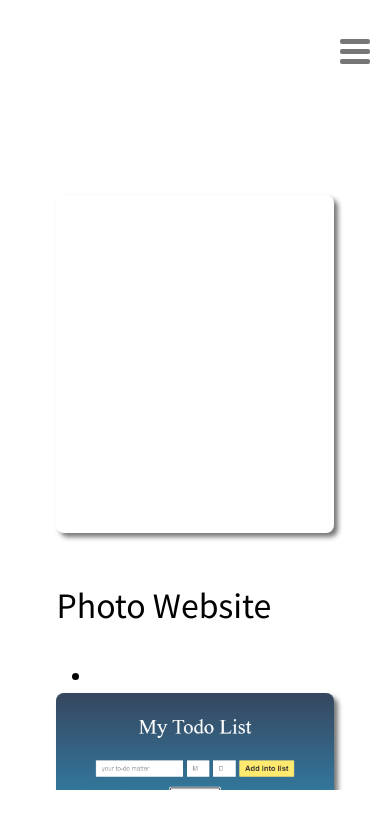
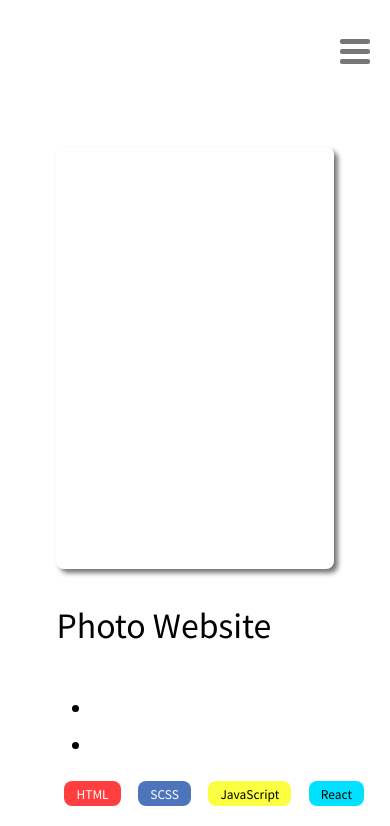
Before and after one commit to urlun0404/portfolio, a plain HTML site: page project.html in a window 390 px wide. Shown: the top 826 px of the page. Drawn offline with Linux system fonts and the light colour scheme.

Commit message:
add the rwd setting of project.html

```diff
--- a/styles/style.scss
+++ b/styles/style.scss
@@ -244,19 +244,19 @@ main {
     gap: 10rem;
     width: inherit;
     height: 80vh;
-    overflow-y: scroll;
+    overflow-y: auto;
     padding: 5rem 2rem;
     font-size: 1.1rem;
     .project {
       display: flex;
-      flex-wrap: wrap;
+      // flex-wrap: wrap;
       justify-content: space-around;
       gap: 3rem;
       width: 85%;
       height: 25em;
       min-height: 40vh;
       .project-card {
-        flex: 1 1 300px;
+        flex: 1 1 400px;
         position: relative;
         display: flex;
         flex-direction: column;
@@ -304,7 +304,7 @@ main {
       }
       .project-info {
         position: relative;
-        flex: 1.5 1 450px;
+        flex: 1.5 1 500px;
         display: flex;
         flex-direction: column;
         align-items: flex-start;
@@ -657,7 +657,7 @@ footer {
         width: 50vw;
         transform: translate(0);
       }
-      div.rectBackground {
+      .rectBackground {
         display: none;
       }
     }
@@ -692,6 +692,26 @@ footer {
         table,
         table td ul {
           font-size: 1.1rem;
+        }
+      }
+    }
+
+    .projects {
+      height: 100%;
+      padding: 2rem;
+      .project {
+        flex-direction: column;
+        gap: 2rem;
+        height: auto;
+        .project-card {
+          flex: 1 1 50vh;
+        }
+        .project-info {
+          flex: 1 1 30vh;
+          gap: 0.75rem;
+          .tags {
+            position: static;
+          }
         }
       }
     }
```
Also changed, not shown: styles/style.css, 1 other file.
